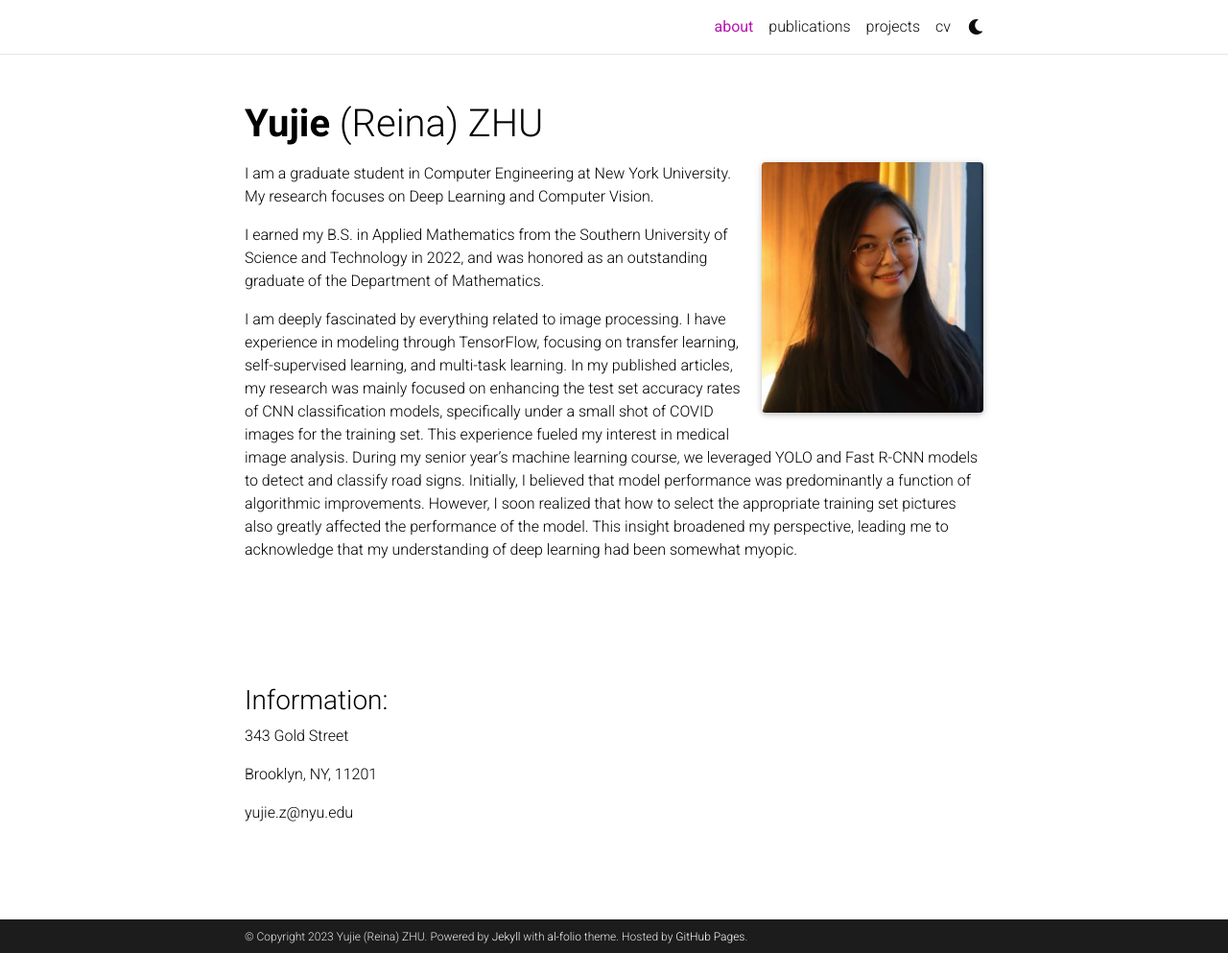
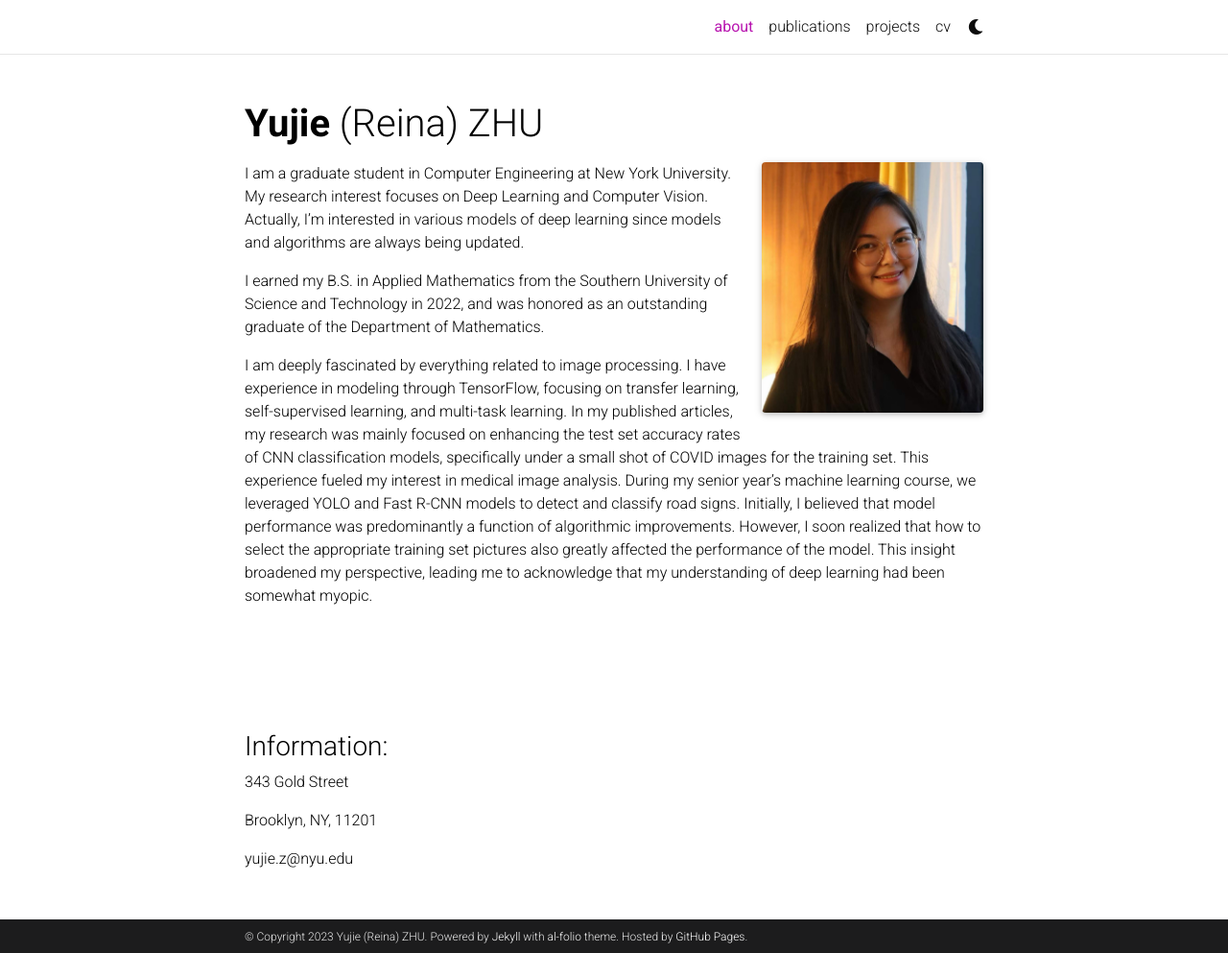
Before and after one commit to ReinaZhu/yujiezhu.github.io, a Jekyll site: the page built from _pages/about.md, in a window 1280 px wide and 993 px high. Shown: the whole window at 96% size. Built offline with Jekyll 4.4.1, drawn with Linux system fonts in a browser that asks for light colours; full-size pictures stand in for the smaller copies a plugin makes; comment, search, counter and statistics services are not loaded; a style sheet for code colours, icons or effects is not loaded.

Commit message:
Update about.md

```diff
--- a/_pages/about.md
+++ b/_pages/about.md
@@ -15,7 +15,7 @@ selected_papers: false # includes a list of papers marked as "selected={true}"
 social: false  # includes social icons at the bottom of the page
 ---
 
-I am a graduate student in Computer Engineering at New York University. My research focuses on Deep Learning and Computer Vision.
+I am a graduate student in Computer Engineering at New York University. My research interest focuses on Deep Learning and Computer Vision. Actually, I'm interested in various models of deep learning since models and algorithms are always being updated.
 
 I earned my B.S. in Applied Mathematics from the Southern University of Science and Technology in 2022, and was honored as an outstanding graduate of the Department of Mathematics.
 
```
